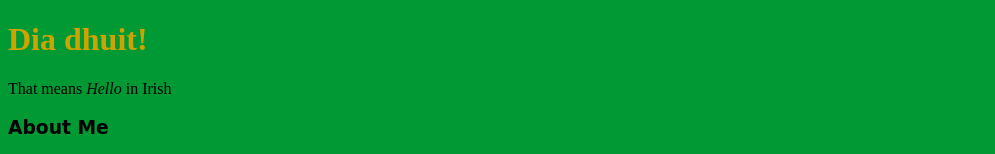
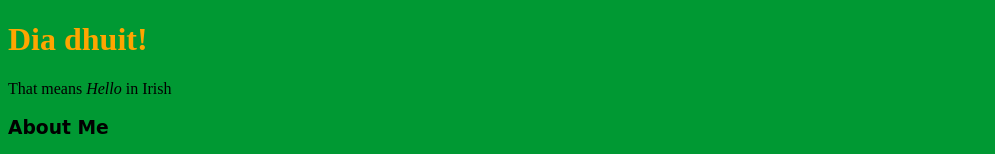
Before and after one commit to pab124/PabPage, a plain HTML site: page index.html in a window 1280 px wide. Shown: the top 154 px of the page, without its empty margins (0-995 px from the left). Drawn offline with Linux system fonts and the light colour scheme.

Commit message:
changing h1 color

```diff
--- a/Homepage.css
+++ b/Homepage.css
@@ -11,7 +11,7 @@ span {
 }
 h1 {
     font-family:algerian;
-    color: #cca300;
+    color: orange;
 }
 h2 {
     font-family:roman, 'times new roman';
```
